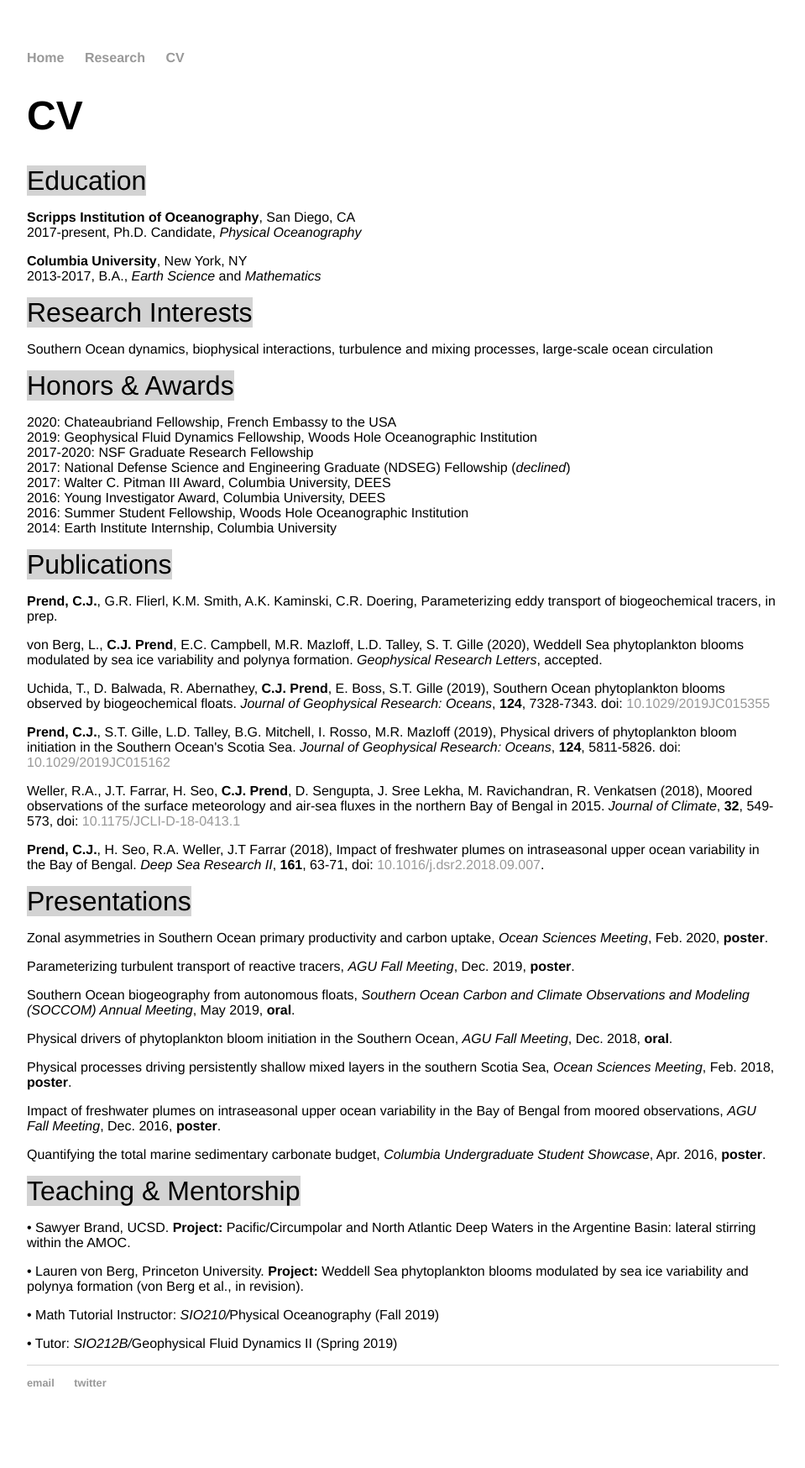
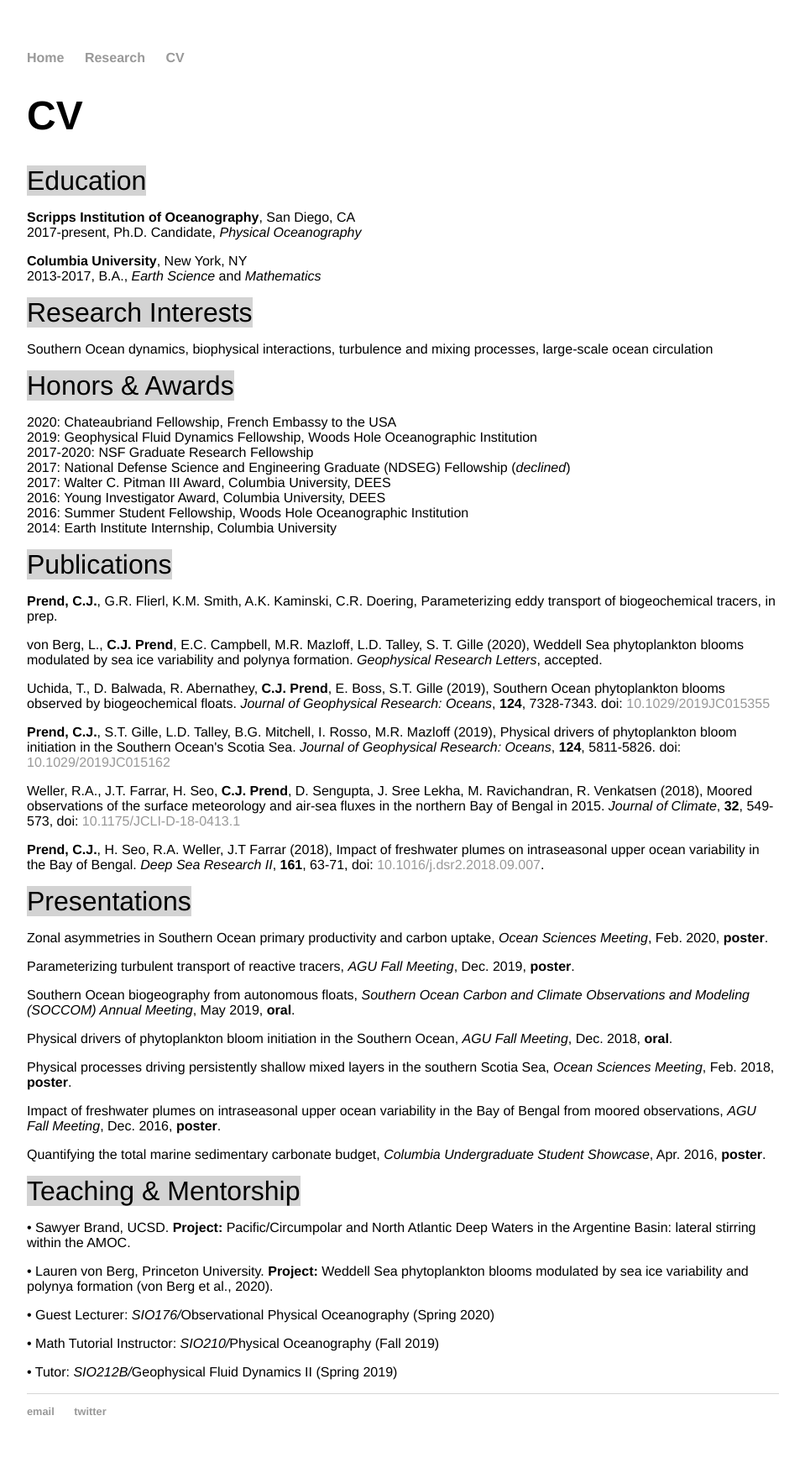
Before and after one commit to cprend/cprend.github.io, a Jekyll site: the page cv/index.html, which Jekyll copies as it is, in a window 1280 px wide. Shown: the whole page at 84% size, without its empty margins (160-1119 px from the left). Built offline with Jekyll 4.4.1, drawn with Linux system fonts in a browser that asks for light colours; before the commit the page ends 1714 px from its top, so only the background shows below that.

Commit message:
Update index.html

```diff
--- a/cv/index.html
+++ b/cv/index.html
@@ -57,7 +57,8 @@
 		<p>Quantifying the total marine sedimentary carbonate budget, <em>Columbia Undergraduate Student Showcase</em>, Apr. 2016, <b>poster</b>.</p>
 		<p1>Teaching & Mentorship</p1>
 		<p>• Sawyer Brand, UCSD. <b>Project:</b> Pacific/Circumpolar and North Atlantic Deep Waters in the Argentine Basin: lateral stirring within the AMOC.</p>
-		<p>• Lauren von Berg, Princeton University. <b>Project:</b> Weddell Sea phytoplankton blooms modulated by sea ice variability and polynya formation (von Berg et al., in revision).</p>
+		<p>• Lauren von Berg, Princeton University. <b>Project:</b> Weddell Sea phytoplankton blooms modulated by sea ice variability and polynya formation (von Berg et al., 2020).</p>
+		<p>• Guest Lecturer: <em>SIO176/</em>Observational Physical Oceanography (Spring 2020)</p>
 		<p>• Math Tutorial Instructor: <em>SIO210/</em>Physical Oceanography (Fall 2019)</p>
 		<p>• Tutor: <em>SIO212B/</em>Geophysical Fluid Dynamics II (Spring 2019)</p>
 </div><!-- /.blurb -->
```
